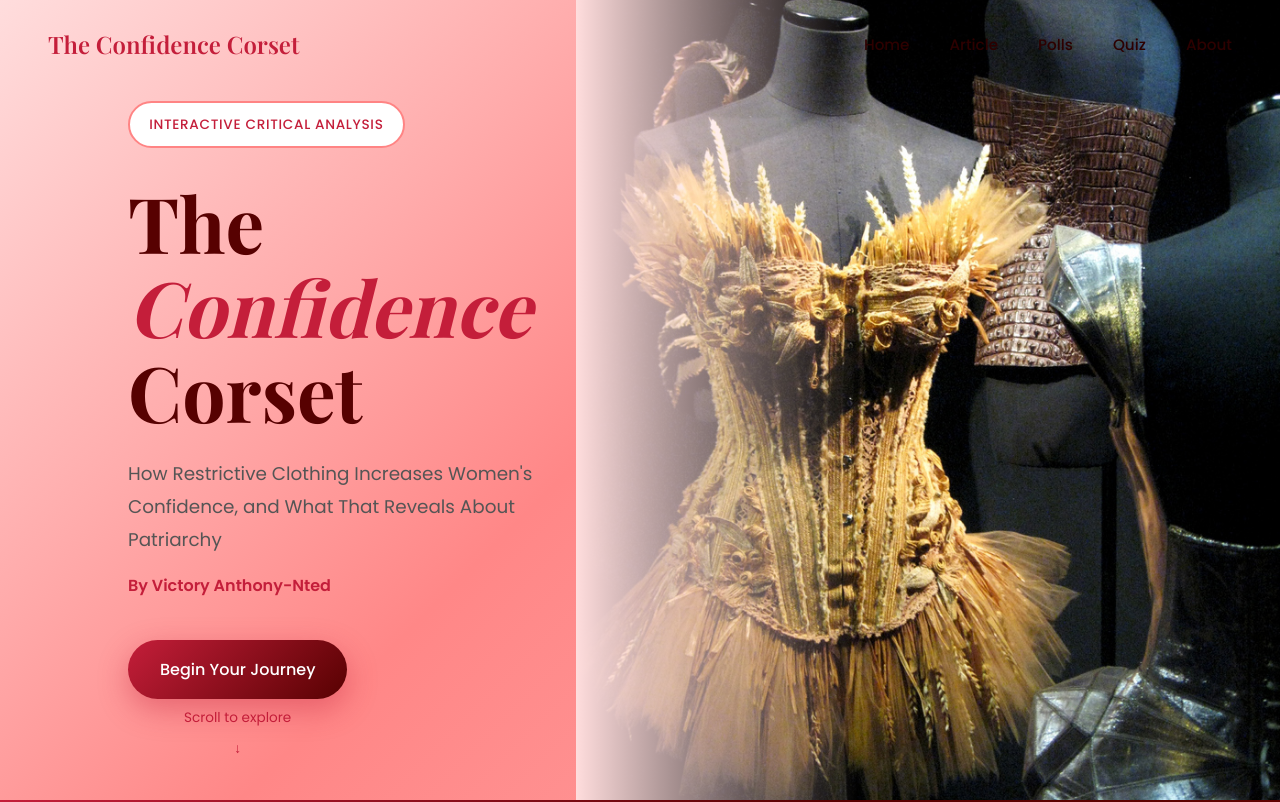
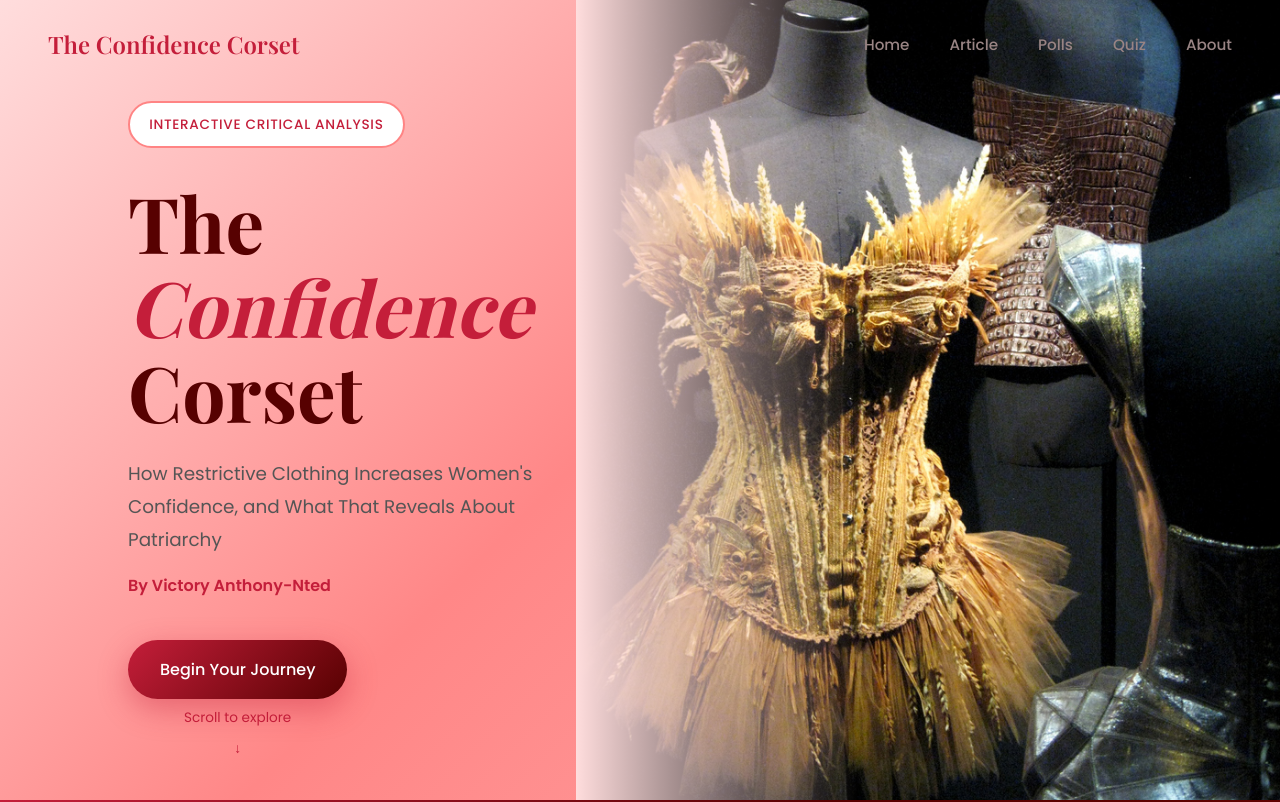
Before and after one commit to wa6049/confidence-corset-clean, a website: page index.html in a window 1280 px wide. Shown: the top 802 px of the page. Drawn offline with nearby package versions, Linux system fonts and the light colour scheme; a web font is replaced by a local one.

Commit message:
nav bar color change

```diff
--- a/index.html
+++ b/index.html
@@ -79,7 +79,7 @@
 
         .nav-links a {
             text-decoration: none;
-            color: var(--black);
+            color: var(--gray-800, #998484);
             font-weight: 500;
             font-size: 0.95rem;
             position: relative;
```
